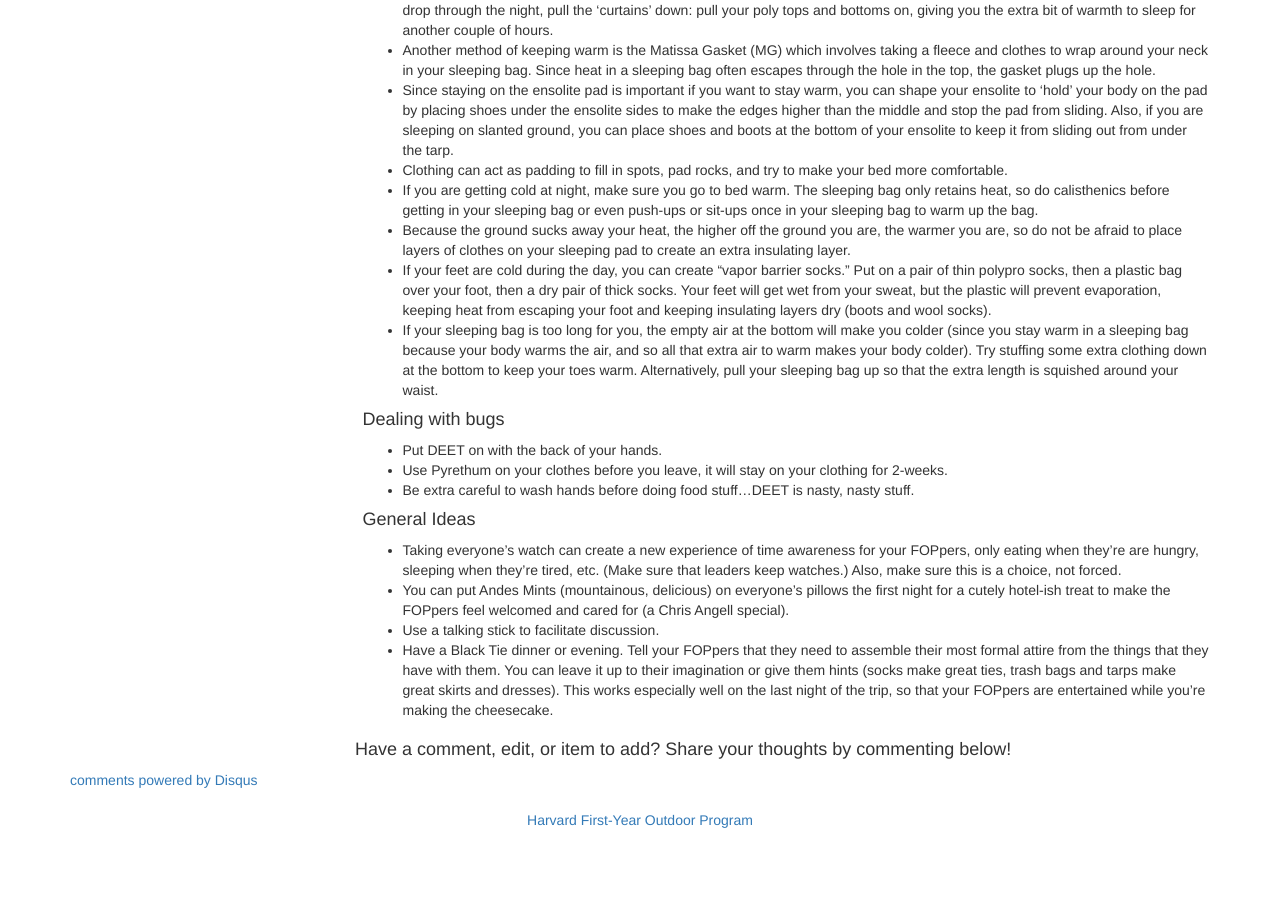
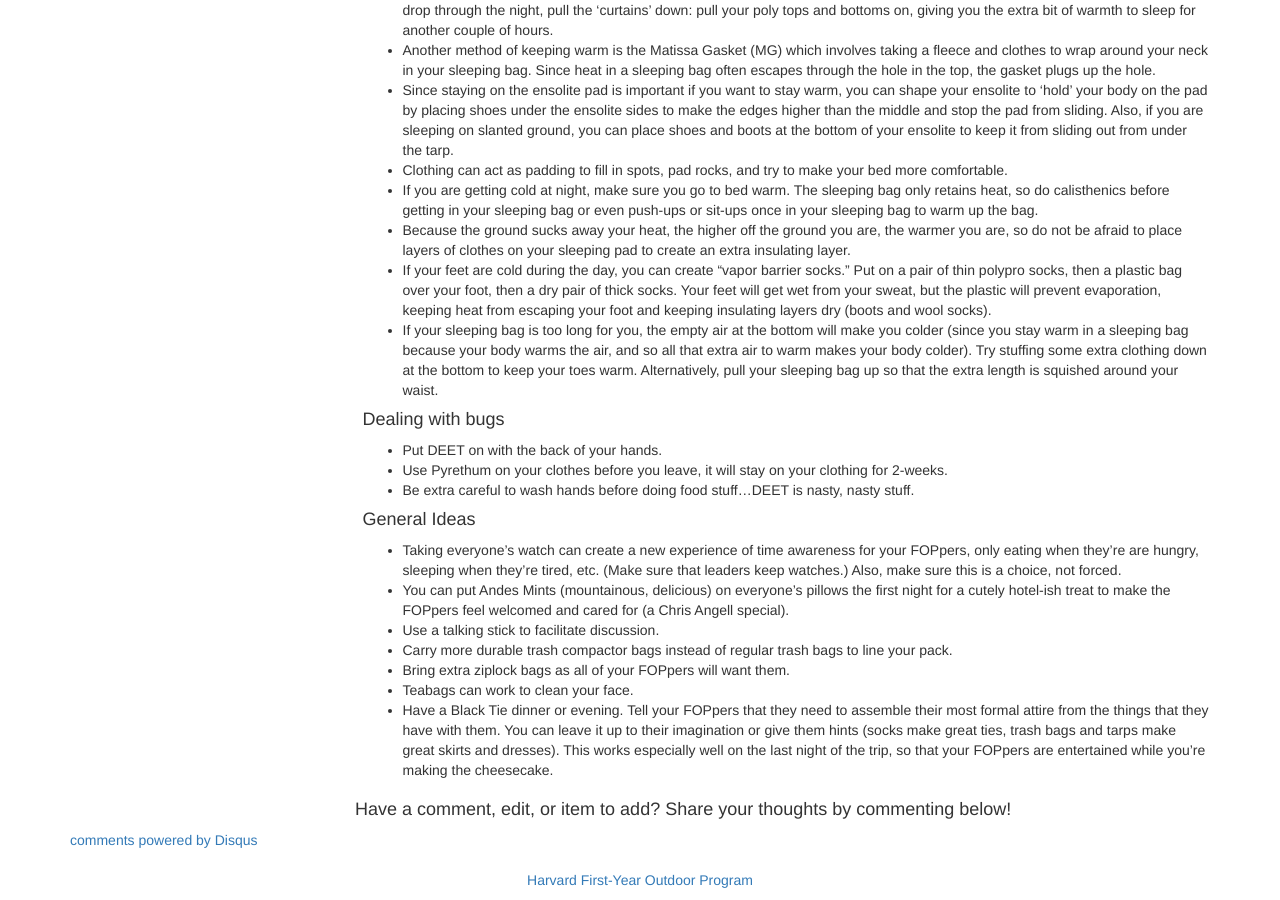
Before and after one commit to neo-project/global-blockchain-compliance-hub, a Jekyll site: the page built from _posts/1111-11-11-backcountry-living.md, in a window 1280 px wide and 900 px high, scrolled down 3823 px. Built offline with Jekyll 4.4.1, drawn with Linux system fonts in a browser that asks for light colours; nearby versions of some CDN libraries; comment, search, counter and statistics services are not loaded; before the commit the page ends 4663 px from its top, so only the background shows below that.

Commit message:
Update 1111-11-11-backcountry-living.md

```diff
--- a/_posts/1111-11-11-backcountry-living.md
+++ b/_posts/1111-11-11-backcountry-living.md
@@ -152,6 +152,9 @@ On the trail, FOP uses the "rubber band system" to differentiate the three state
 - Taking everyone’s watch can create a new experience of time awareness for your FOPpers, only eating when they’re are hungry, sleeping when they’re tired, etc. (Make sure that leaders keep watches.) Also, make sure this is a choice, not forced.
 - You can put Andes Mints (mountainous, delicious) on everyone’s pillows the first night for a cutely hotel-ish treat to make the FOPpers feel welcomed and cared for (a Chris Angell special).
 - Use a talking stick to facilitate discussion.
+- Carry more durable trash compactor bags instead of regular trash bags to line your pack.
+- Bring extra ziplock bags as all of your FOPpers will want them.
+- Teabags can work to clean your face.
 - Have a Black Tie dinner or evening. Tell your FOPpers that they need to assemble their most formal attire from the things that they have with them. You can leave it up to their imagination or give them hints (socks make great ties, trash bags and tarps make great skirts and dresses). This works especially well on the last night of the trip, so that your FOPpers are entertained while you’re making the cheesecake.
 
 
```
